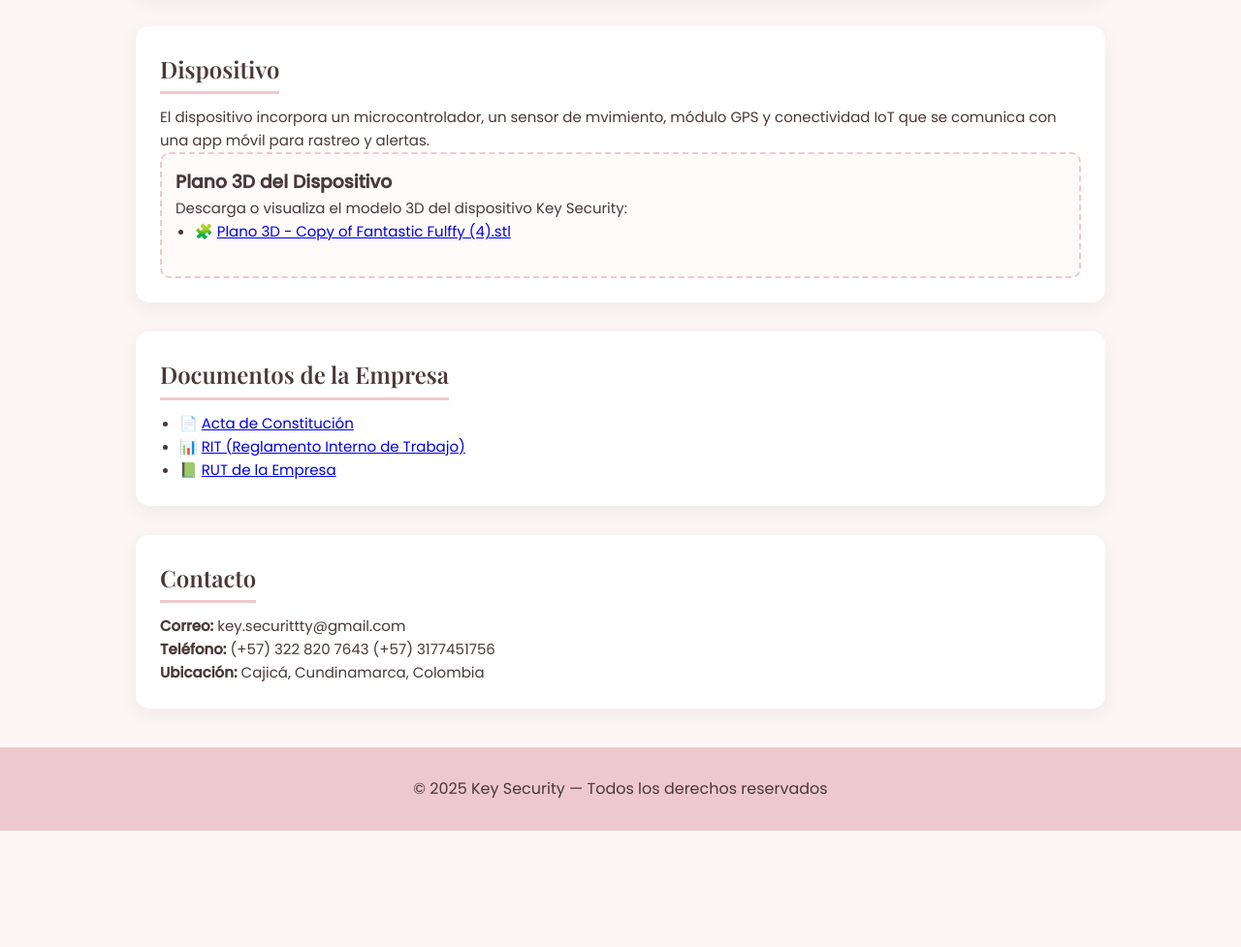
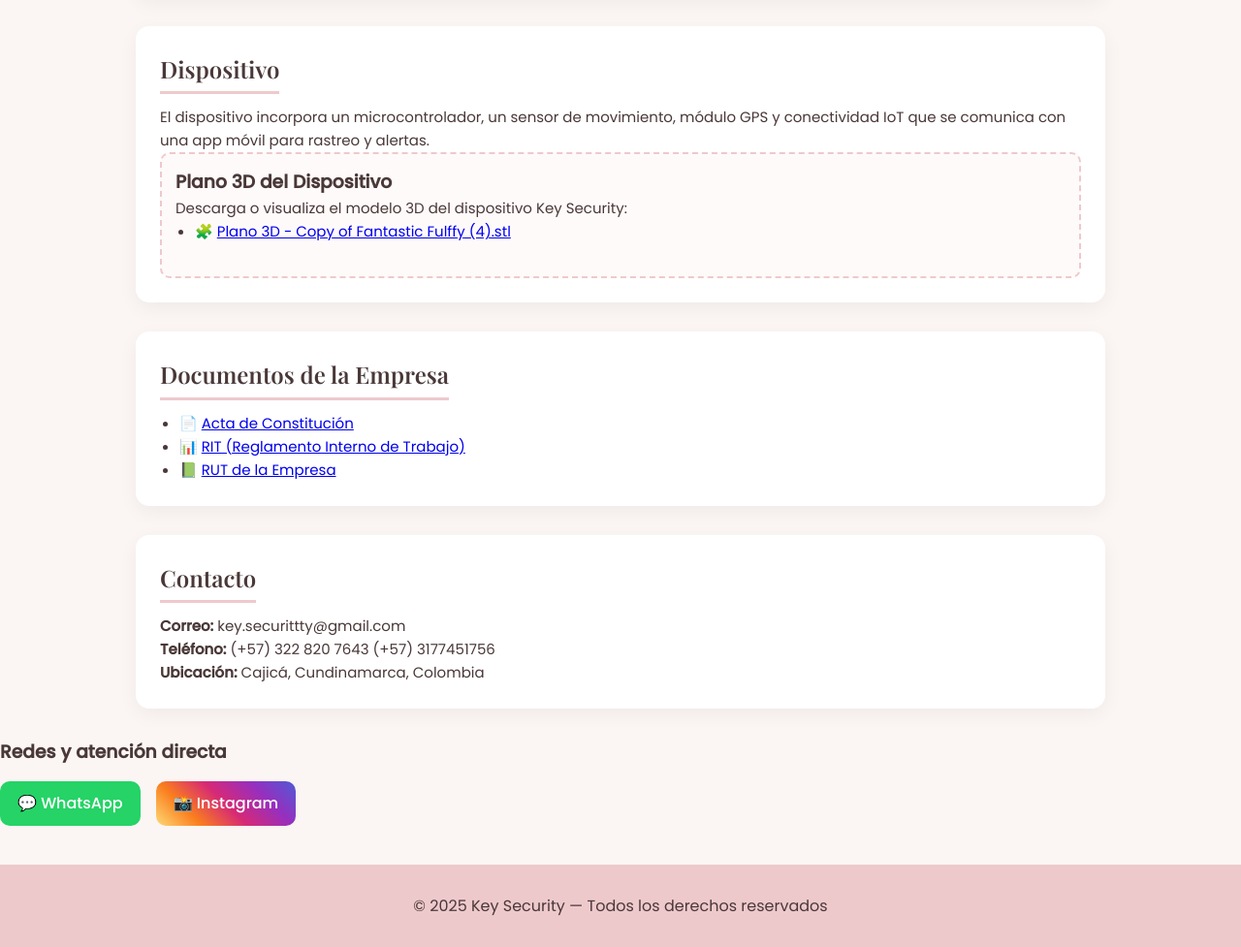
Before and after one commit to marianx09jm-dotcom/Keysecurity, a plain HTML site: page index.html in a window 1280 px wide. Shown: the part 1787-2764 px from the top of the page at 97% size. Before the commit the page ends 2644 px from the top, so only its background shows below. Drawn offline with nearby package versions, Linux system fonts and the light colour scheme.

Commit message:
index.html

```diff
--- a/index.html
+++ b/index.html
@@ -178,7 +178,7 @@ Debido al constante avance de la tecnología, y nuestro interés con esta; se ha
     <!-- DISPOSITIVO -->
     <section id="dispositivo">
       <h2>Dispositivo</h2>
-      <p>El dispositivo incorpora un microcontrolador, un sensor de mvimiento, módulo GPS y conectividad IoT que se comunica con una app móvil para rastreo y alertas.</p>
+      <p>El dispositivo incorpora un microcontrolador, un sensor de movimiento, módulo GPS y conectividad IoT que se comunica con una app móvil para rastreo y alertas.</p>
       <div class="upload-box">
         <h3>Plano 3D del Dispositivo</h3>
 <p>Descarga o visualiza el modelo 3D del dispositivo Key Security:</p>
@@ -220,6 +220,25 @@ Debido al constante avance de la tecnología, y nuestro interés con esta; se ha
       <p><strong>Ubicación:</strong> Cajicá, Cundinamarca, Colombia</p>
     </section>
   </main>
+   <h3>Redes y atención directa</h3>
+  <div style="margin-top:15px; display:flex; flex-wrap:wrap; gap:16px; align-items:center;">
+
+    <!-- Enlace a WhatsApp -->
+    <a href="https://wa.me/573177451756" target="_blank"
+       style="background-color:#25D366; color:white; padding:10px 18px; border-radius:10px;
+              text-decoration:none; display:inline-flex; align-items:center; gap:8px; font-weight:500;">
+      💬 WhatsApp
+    </a>
+
+    <!-- Enlace a Instagram -->
+    <a href="https://www.instagram.com/keyy_securityy/" target="_blank"
+       style="background:linear-gradient(45deg,#feda75,#fa7e1e,#d62976,#962fbf,#4f5bd5);
+              color:white; padding:10px 18px; border-radius:10px; text-decoration:none;
+              display:inline-flex; align-items:center; gap:8px; font-weight:500;">
+      📸 Instagram
+    </a>
+  </div>
+</section>
 
   <footer>
     © 2025 Key Security — Todos los derechos reservados
```
